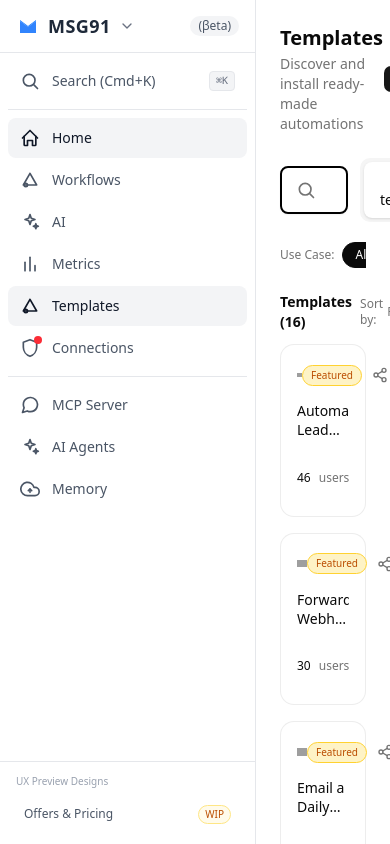
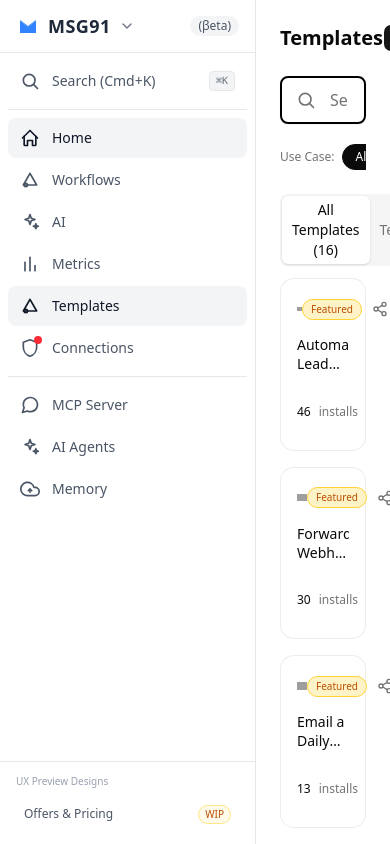
Before and after one commit to ashishatwalkover/socket-ux, a Next.js app: page /app/templates in a window 390 px wide. Shown: the top 844 px of the page. Built offline with nearby package versions, Linux system fonts and the light colour scheme; grey boxes are pictures that could not be loaded.

Commit message:
update template page

```diff
--- a/app/app/templates/page.tsx
+++ b/app/app/templates/page.tsx
@@ -383,7 +383,7 @@
       {/* Footer */}
       <div className="mt-auto flex items-center gap-2 pt-3 text-xs text-muted-foreground">
         <span className="font-medium text-foreground">{template.installs}</span>
-        <span>users</span>
+        <span>installs</span>
         <button
           onClick={onClick}
           className="ml-auto opacity-0 group-hover:opacity-100 transition-opacity inline-flex items-center gap-1 px-3 py-1.5 text-xs font-medium bg-primary text-primary-foreground rounded-md hover:bg-primary/90 cursor-pointer"
@@ -542,6 +542,7 @@
 
   const featured = useMemo(() => ALL_TEMPLATES.find((t) => t.featured), []);
   const recommended = useMemo(() => ALL_TEMPLATES.filter((t) => t.recommended), []);
+  const myTemplatesCount = 0; // Mock: no templates for demo to show empty state
 
   return (
     <div className="min-h-full bg-background p-6">
@@ -549,9 +550,6 @@
       <div className="mb-6 flex items-center justify-between">
         <div>
           <h1 className="text-xl font-semibold text-foreground">Templates</h1>
-          <p className="text-sm text-muted-foreground mt-0.5">
-            Discover and install ready-made automations
-          </p>
         </div>
 
         <Button variant="default" size="sm" className="flex items-center gap-2">
@@ -560,9 +558,9 @@
         </Button>
       </div>
 
-      {/* Search + Tabs */}
-      <div className="mb-5 flex items-center gap-3">
-        <div className="relative flex-1 max-w-lg">
+      {/* Search */}
+      <div className="mb-5">
+        <div className="relative max-w-lg">
           <SearchIcon className="absolute left-4 top-1/2 -translate-y-1/2 size-5 text-muted-foreground" />
           <Input
             value={search}
@@ -570,32 +568,6 @@
             placeholder="Search templates, apps, use cases..."
             className="h-12 pl-12 pr-4 text-base border-2 border-black focus-visible:border-black focus-visible:ring-2 focus-visible:ring-black/20"
           />
-        </div>
-
-        {/* Tabs */}
-        <div className="flex items-center bg-muted rounded-lg p-1">
-          <button
-            onClick={() => setShowMyTemplates(false)}
-            className={cn(
-              "px-4 py-2 text-sm font-medium rounded-md transition-colors",
-              !showMyTemplates
-                ? "bg-background text-foreground shadow-sm"
-                : "text-muted-foreground hover:text-foreground"
-            )}
-          >
-            All templates
-          </button>
-          <button
-            onClick={() => setShowMyTemplates(true)}
-            className={cn(
-              "px-4 py-2 text-sm font-medium rounded-md transition-colors",
-              showMyTemplates
-                ? "bg-background text-foreground shadow-sm"
-                : "text-muted-foreground hover:text-foreground"
-            )}
-          >
-            My templates
-          </button>
         </div>
       </div>
 
@@ -759,18 +731,36 @@
       {/* Grid */}
       <div>
         <div className="flex items-center gap-2 mb-3">
-          <h2 className="text-sm font-semibold text-foreground">
-            {showMyTemplates
-              ? `My Templates (${filtered.length})`
-              : search || useCases.size > 0 || apps.size > 0 || products.size > 0
-              ? `Results (${filtered.length})`
-              : `Templates (${filtered.length})`}
-          </h2>
+          {/* Tabs */}
+          <div className="flex items-center bg-muted rounded-md p-0.5">
+            <button
+              onClick={() => setShowMyTemplates(false)}
+              className={cn(
+                "px-2.5 py-1 text-sm font-medium rounded-sm transition-colors",
+                !showMyTemplates
+                  ? "bg-background text-foreground shadow-sm"
+                  : "text-muted-foreground hover:text-foreground"
+              )}
+            >
+              All Templates ({filtered.length})
+            </button>
+            <button
+              onClick={() => setShowMyTemplates(true)}
+              className={cn(
+                "px-2.5 py-1 text-sm font-medium rounded-sm transition-colors",
+                showMyTemplates
+                  ? "bg-background text-foreground shadow-sm"
+                  : "text-muted-foreground hover:text-foreground"
+              )}
+            >
+              My Templates ({myTemplatesCount})
+            </button>
+          </div>
           <div className="relative flex items-center gap-1">
             <span className="text-xs text-muted-foreground">Sort by: </span>
             <button
               onClick={() => setShowSortDropdown(!showSortDropdown)}
-              className="flex items-center gap-1 text-xs text-muted-foreground hover:text-foreground transition-colors"
+              className="flex items-center gap-1 text-sm hover:text-foreground transition-colors"
             >
               {sortBy === "popularity" ? "Popularity" : sortBy === "newest" ? "Newest" : "Name"}
               <ChevronDown className="size-3" />
@@ -785,7 +775,7 @@
                   <button
                     onClick={() => { setSortBy("popularity"); setShowSortDropdown(false); }}
                     className={cn(
-                      "w-full text-left px-3 py-1.5 text-xs rounded-md transition-colors",
+                      "w-full text-left px-3 py-1.5 text-sm rounded-md transition-colors",
                       sortBy === "popularity" ? "bg-muted text-foreground" : "hover:bg-muted text-foreground"
                     )}
                   >
@@ -794,7 +784,7 @@
                   <button
                     onClick={() => { setSortBy("newest"); setShowSortDropdown(false); }}
                     className={cn(
-                      "w-full text-left px-3 py-1.5 text-xs rounded-md transition-colors",
+                      "w-full text-left px-3 py-1.5 text-sm rounded-md transition-colors",
                       sortBy === "newest" ? "bg-muted text-foreground" : "hover:bg-muted text-foreground"
                     )}
                   >
@@ -803,7 +793,7 @@
                   <button
                     onClick={() => { setSortBy("name"); setShowSortDropdown(false); }}
                     className={cn(
-                      "w-full text-left px-3 py-1.5 text-xs rounded-md transition-colors",
+                      "w-full text-left px-3 py-1.5 text-sm rounded-md transition-colors",
                       sortBy === "name" ? "bg-muted text-foreground" : "hover:bg-muted text-foreground"
                     )}
                   >
@@ -814,7 +804,40 @@
             )}
           </div>
         </div>
-        {filtered.length === 0 ? (
+        {showMyTemplates && myTemplatesCount === 0 ? (
+          <>
+            <div className="grid grid-cols-1 sm:grid-cols-2 lg:grid-cols-3 xl:grid-cols-4 gap-4">
+              {filtered.map((t) => (
+                <TemplateCard key={t.id} template={t} onClick={() => handleOpenTemplate(t.id)} />
+              ))}
+            </div>
+            <div className="mt-8 rounded-xl border border-border/70 bg-muted/30 p-6">
+              <h3 className="text-sm font-semibold text-foreground mb-4">How to create your first template</h3>
+              <div className="space-y-3">
+                <div className="flex items-start gap-3">
+                  <div className="flex size-6 shrink-0 items-center justify-center rounded-full bg-primary text-primary-foreground text-xs font-bold">1</div>
+                  <p className="text-sm text-muted-foreground">Click "Create New Template" to start building your automation</p>
+                </div>
+                <div className="flex items-start gap-3">
+                  <div className="flex size-6 shrink-0 items-center justify-center rounded-full bg-primary text-primary-foreground text-xs font-bold">2</div>
+                  <p className="text-sm text-muted-foreground">Choose your trigger app and action</p>
+                </div>
+                <div className="flex items-start gap-3">
+                  <div className="flex size-6 shrink-0 items-center justify-center rounded-full bg-primary text-primary-foreground text-xs font-bold">3</div>
+                  <p className="text-sm text-muted-foreground">Add steps to define your workflow</p>
+                </div>
+                <div className="flex items-start gap-3">
+                  <div className="flex size-6 shrink-0 items-center justify-center rounded-full bg-primary text-primary-foreground text-xs font-bold">4</div>
+                  <p className="text-sm text-muted-foreground">Test and activate your template</p>
+                </div>
+              </div>
+              <Button variant="default" size="sm" className="mt-6 flex items-center gap-2">
+                <PlusIcon className="size-4" />
+                Create New Template
+              </Button>
+            </div>
+          </>
+        ) : filtered.length === 0 ? (
           <div className="flex flex-col items-center justify-center py-16 text-center">
             <SearchIcon className="size-10 text-muted-foreground/40 mb-3" />
             <p className="text-sm text-muted-foreground">No templates match your search</p>
@@ -838,22 +861,6 @@
           </div>
         )}
       </div>
-
-      {/* Pagination placeholder */}
-      <div className="mt-8 flex items-center justify-center gap-1">
-        <Button variant="outline" size="icon" className="size-8">
-          <ChevronDown className="size-4 rotate-90" />
-        </Button>
-        <Button variant="secondary" size="sm" className="h-8 w-8 p-0 text-xs">
-          1
-        </Button>
-        <Button variant="outline" size="sm" className="h-8 w-8 p-0 text-xs">
-          2
-        </Button>
-        <Button variant="outline" size="icon" className="size-8">
-          <ChevronDown className="size-4 -rotate-90" />
-        </Button>
-      </div>
     </div>
   );
 }
```
